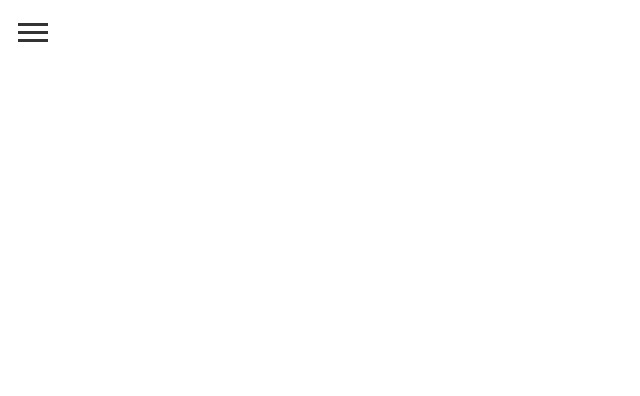
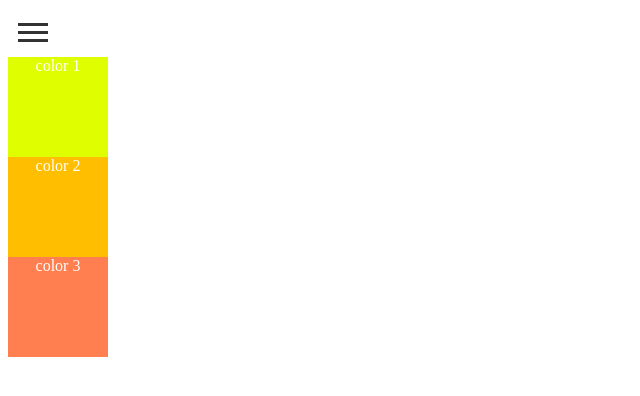
Before and after one commit to Calebbuffleben/react-animations, a React (Create React App) app: page / in a window 1280 px wide. Shown: the top 396 px of the page, without its empty margins (0-640 px from the left). Built offline with nearby package versions, Linux system fonts and the light colour scheme.

Commit message:
approach

```diff
--- a/src/App.js
+++ b/src/App.js
@@ -1,12 +1,13 @@
 import logo from './logo.svg';
 import './App.css';
 import HamburgerMenu from './components/HamburguerMenu';
+import ColorRender from './components/ColorRender';
 
 function App() {
   return (
     <div className="App">
       <HamburgerMenu />
-
+      <ColorRender />
     </div>
   );
 }
--- a/src/components/Color/index.jsx
+++ b/src/components/Color/index.jsx
@@ -1,5 +1,18 @@
-const Color = ({ color }) => (
-    <div></div>
+import { styled } from "styled-components";
+
+const Colors = styled.div`
+    width: 100px;
+    height: 100px;
+    color: white;
+    background-color: ${props =>  props.color};
+`;
+
+const Color = ({ colors }) => (
+    <>
+        {colors.map(color => (
+            <Colors color={color.hex}>{color.name}</Colors>
+        ))}
+    </>
 )
 
 export default Color;
--- a/src/components/ColorRender/index.jsx
+++ b/src/components/ColorRender/index.jsx
@@ -2,13 +2,24 @@ import Color from "../Color";
 
 const ColorRender = () => {
     const color = [
-        '#DFFF00',
-        '#FFBF00',
-        '#FF7F50',
-        '#DE3163'
-    ];
+    {
+        hex: '#DFFF00',
+        name: 'color 1'
+    },
+    {
+        hex: '#FFBF00',
+        name: 'color 2'
+    },
+    {
+        hex: '#FF7F50',
+        name: 'color 3'
+    },
+    {
+        hex: '##DE3163',
+        name: 'color 4'
+    }];
     return (
-        <Color color={color} />
+        <Color colors={color} />
     )
 }
 
```
